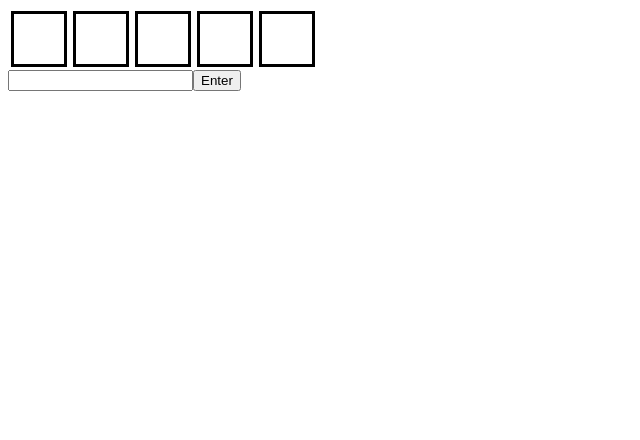
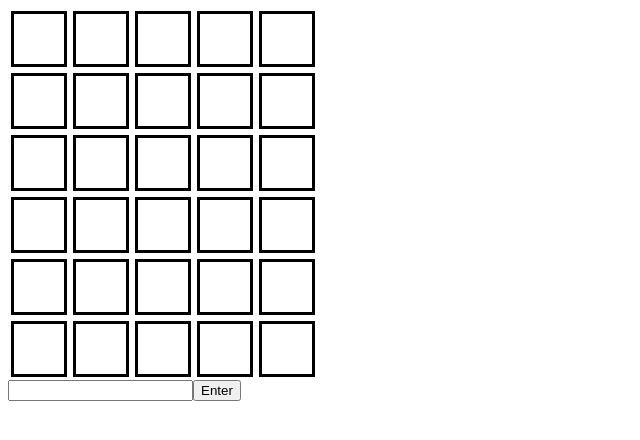
Before and after one commit to Esther2504/Namedle, a React (Create React App) app in the folder wordle/: page / in a window 1280 px wide. Shown: the top 440 px of the page, without its empty margins (0-640 px from the left). Built offline with nearby package versions, Linux system fonts and the light colour scheme.

Commit message:
max six guesses

```diff
--- a/wordle/src/App.js
+++ b/wordle/src/App.js
@@ -6,7 +6,7 @@ function App() {
   const [guess, setGuess] = useState();
   const [answer, setAnswer] = useState("kinds");
   const [color, setColor] = useState("");
-  const [guessesLeft, setguessesLeft] = useState()
+  const [guessesLeft, setguessesLeft] = useState(6)
 
   console.log(`answer: ${answer}`);
   console.log(`guess1: ${guess}`);
@@ -19,6 +19,10 @@ function App() {
     e.preventDefault();
     // console.log(`guess1 length: ${guesses[0].length}`)
     // if guess1 is filled with 5, set true
+
+    if (guessesLeft > 1) {
+
+
 
     setGuesses([...guesses, guess]);
 
@@ -35,16 +39,20 @@ function App() {
 
     setGuess();
 
+    setguessesLeft(guessesLeft - 1)
+
+
+
     // if guess equals answer, become green
     // if theres no content, stay white. if there is, check if its equal to
 
     // map guesses on top, remove bottom guess
 
-    if ((guesses.length = 1)) {
-      // remove
-      console.log("hiii");
-    }
+
+
+  }
   };
+
 
   return (
     <div className="App">
@@ -57,7 +65,6 @@ function App() {
           <p className="character">{guess?.charAt(4)}</p>
         </div>
       ))}
-
       <div className="guess">
         <p className="character">{guess?.charAt(0)}</p>
         <p className="character">{guess?.charAt(1)}</p>
@@ -65,6 +72,63 @@ function App() {
         <p className="character">{guess?.charAt(3)}</p>
         <p className="character">{guess?.charAt(4)}</p>
       </div>
+{guessesLeft > 5 ?
+      <div className="guess">
+      <p className="character"></p>
+      <p className="character"></p>
+      <p className="character"></p>
+      <p className="character"></p>
+      <p className="character"></p>
+    </div>
+:
+null}
+{guessesLeft > 4 ?
+<div className="guess">
+<p className="character"></p>
+<p className="character"></p>
+<p className="character"></p>
+<p className="character"></p>
+<p className="character"></p>
+</div>
+:
+null
+}
+{guessesLeft > 3 ?
+<div className="guess">
+<p className="character"></p>
+<p className="character"></p>
+<p className="character"></p>
+<p className="character"></p>
+<p className="character"></p>
+</div>
+:
+null
+}
+{guessesLeft > 2 ?
+<div className="guess">
+<p className="character"></p>
+<p className="character"></p>
+<p className="character"></p>
+<p className="character"></p>
+<p className="character"></p>
+</div>
+:
+null
+}
+{guessesLeft > 1 ?
+<div className="guess">
+<p className="character"></p>
+<p className="character"></p>
+<p className="character"></p>
+<p className="character"></p>
+<p className="character"></p>
+</div>
+:
+null
+}
+
+
+
       <form onSubmit={handleSubmit}>
         <input
           type="text"
```
